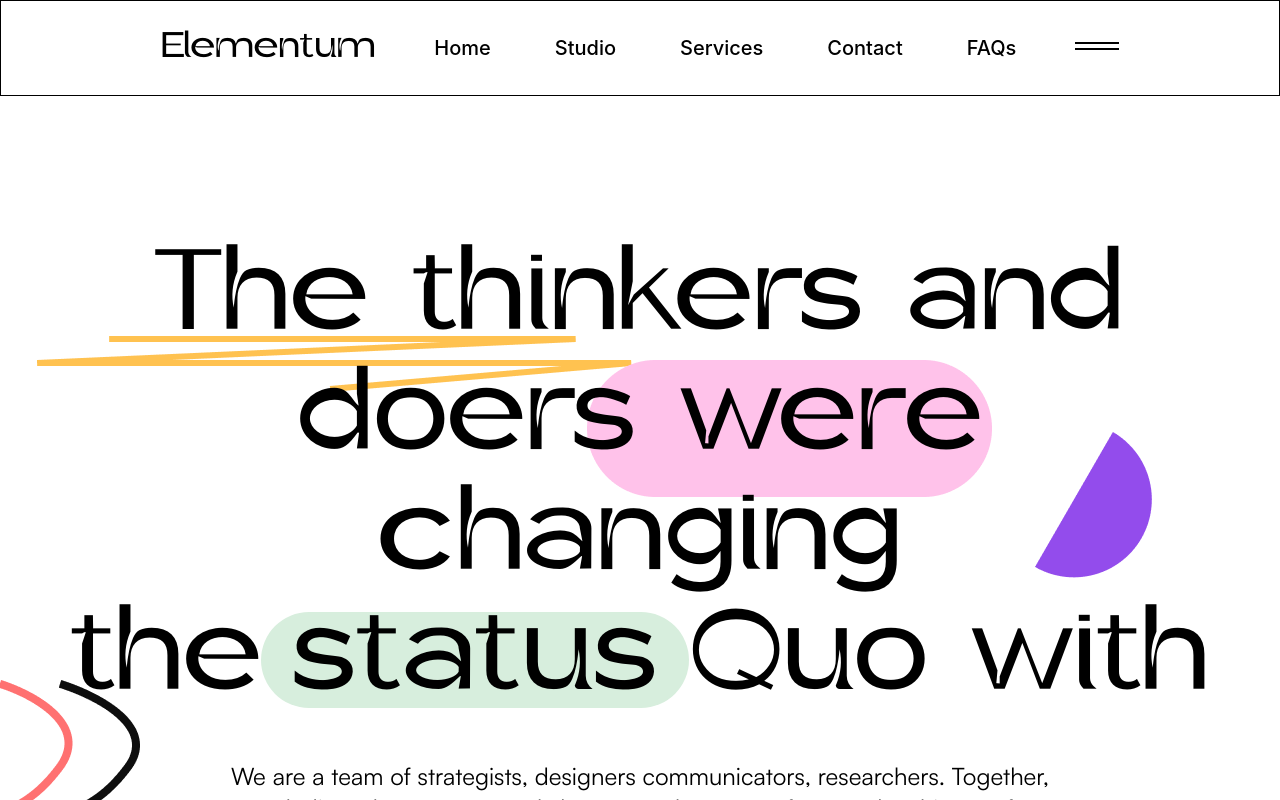
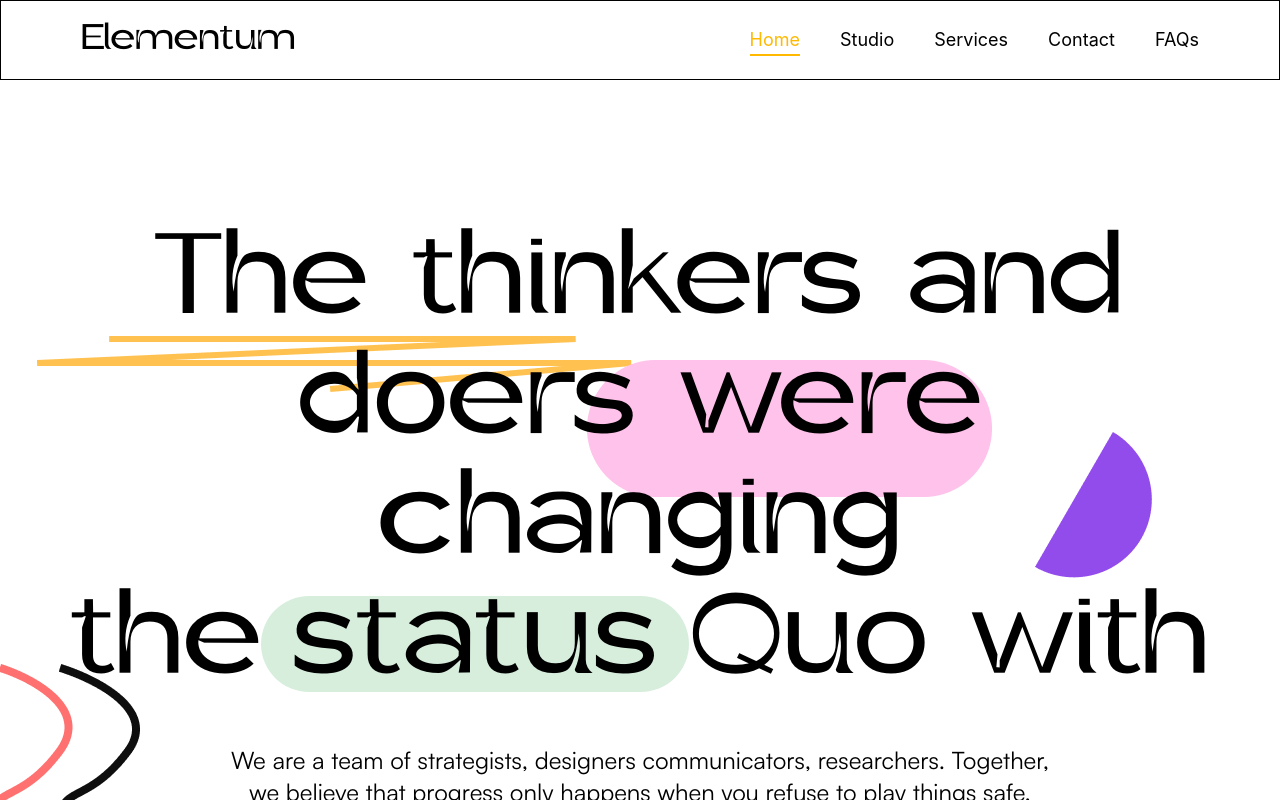
Before and after one commit to Badsha-Nishan/elementum-app, a React (Vite) app: page / in a window 1280 px wide. Shown: the top 800 px of the page. Built offline with nearby package versions, Linux system fonts and the light colour scheme.

Commit message:
final implement with responsive Navbar

```diff
--- a/src/components/Navbar/Navbar.jsx
+++ b/src/components/Navbar/Navbar.jsx
@@ -1,20 +1,70 @@
-import React from "react";
+import React, { useState } from "react";
+import { NavLink } from "react-router";
 
 const Navbar = () => {
+  const [open, setOpen] = useState(false);
+
+  const menuItems = [
+    { name: "Home", path: "/" },
+    { name: "Studio", path: "/studio" },
+    { name: "Services", path: "/services" },
+    { name: "Contact", path: "/contact" },
+    { name: "FAQs", path: "/faqs" },
+  ];
+
   return (
-    <nav className="flex justify-between h-24 items-center border px-40">
-      <div className="font-gerbil text-3xl">Elementum</div>
-      <ul className="flex font-medium gap-16 text-xl">
-        <li>Home</li>
-        <li>Studio</li>
-        <li>Services</li>
-        <li>Contact</li>
-        <li>FAQs</li>
+    <nav className="flex justify-between items-center h-20 px-6 md:px-20 border relative">
+      {/* Logo */}
+      <div className="font-gerbil text-2xl md:text-3xl">Elementum</div>
+
+      {/* Desktop Menu */}
+      <ul className="hidden md:flex gap-10 text-lg">
+        {menuItems.map((item) => (
+          <li key={item.path}>
+            <NavLink
+              to={item.path}
+              className={({ isActive }) =>
+                `pb-1 border-b-2 transition ${
+                  isActive
+                    ? "border-amber-400 text-amber-400"
+                    : "border-transparent hover:text-amber-400"
+                }`
+              }
+            >
+              {item.name}
+            </NavLink>
+          </li>
+        ))}
       </ul>
-      <div>
-        <div className="w-11 h-0.5 mb-1 bg-black"></div>
-        <div className="w-11 h-0.5 mb-1 bg-black"></div>
+
+      {/* (icon Mobile only) */}
+      <div className="md:hidden cursor-pointer" onClick={() => setOpen(!open)}>
+        <div className="w-7 h-0.5 mb-1 bg-black"></div>
+        <div className="w-7 h-0.5 mb-1 bg-black"></div>
+        <div className="w-7 h-0.5 bg-black"></div>
       </div>
+
+      {/* Mobile menu */}
+      {open && (
+        <div className="absolute top-20 left-0 w-full bg-white shadow-md flex flex-col items-center py-6 gap-6 md:hidden">
+          {menuItems.map((item) => (
+            <NavLink
+              key={item.path}
+              to={item.path}
+              onClick={() => setOpen(false)}
+              className={({ isActive }) =>
+                `text-lg transition ${
+                  isActive
+                    ? "text-amber-400 font-semibold"
+                    : "text-black hover:text-amber-400"
+                }`
+              }
+            >
+              {item.name}
+            </NavLink>
+          ))}
+        </div>
+      )}
     </nav>
   );
 };
```
